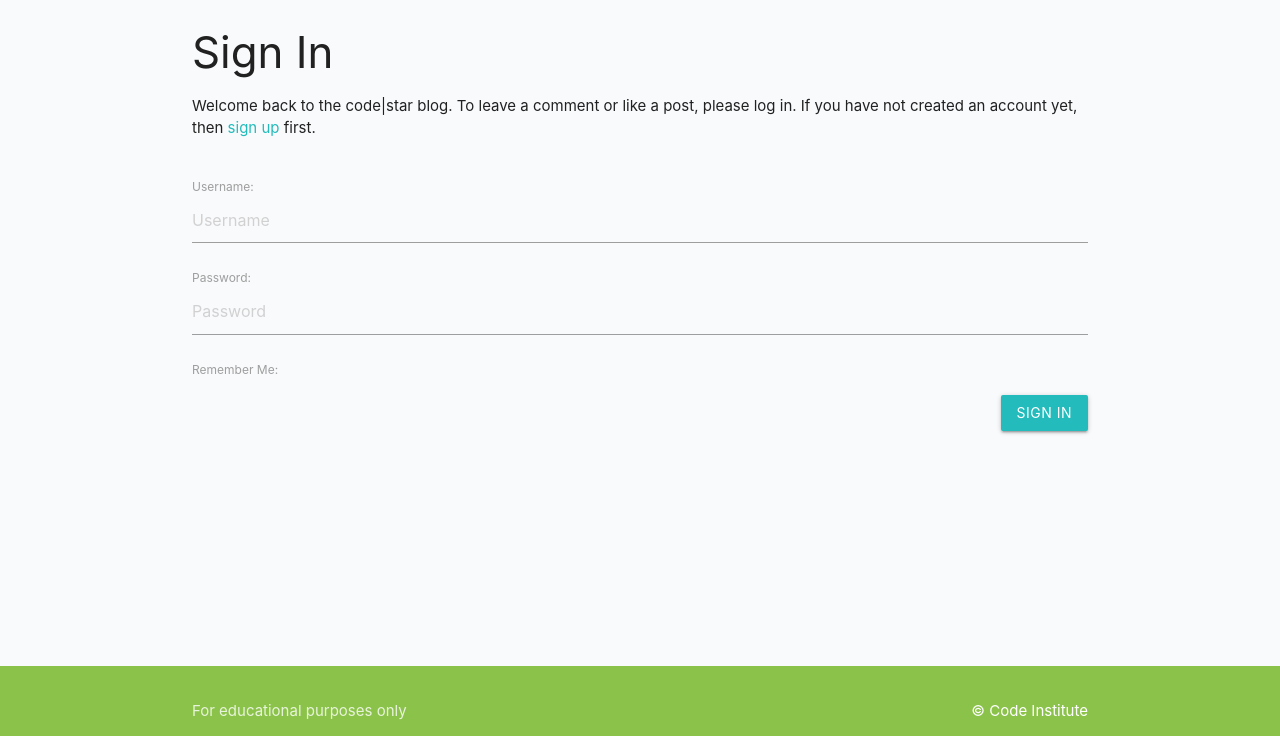
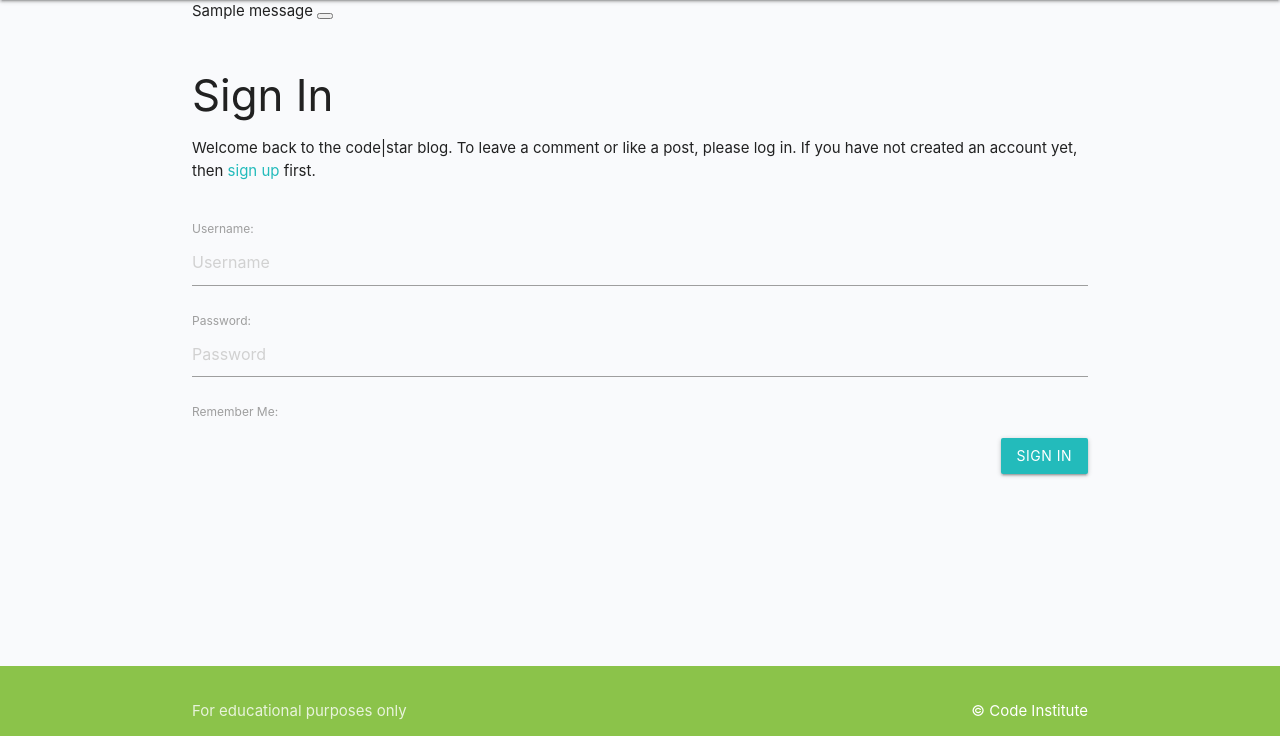
Before and after one commit to andresfgc/P4-REMS, a Django app: page /accounts/login/ in a window 1280 px wide. Shown: the part 64-800 px from the top of the page. Run offline with Django 3.2, Linux system fonts and the light colour scheme; tables that the repository leaves empty hold one stand-in row (values such as "Sample post"); one stand-in notice (Sample message) is shown; some libraries are stand-ins or nearby versions.

Commit message:
Add messages alert when login/logout

```diff
--- a/templates/base.html
+++ b/templates/base.html
@@ -79,6 +79,18 @@
         </nav>
     </header>
 
+    <div class="container">
+        <div class="row">
+            <div class="col-md-8 offset-md-2">
+                {% for message in messages %}
+                <div class="alert {{ message.tags }} alert-dismissible fade show" id="msg" role="alert">
+                    {{ message | safe }}
+                    <button type="button" class="btn-close" data-bs-dismiss="alert" aria-label="Close"></button>
+                </div>
+                {% endfor %}
+            </div>
+        </div>
+    </div>
 
     <main class="flex-shrink-0 main-bg">
         {% block content %}
@@ -97,6 +109,13 @@
       </footer>
     <script src="https://cdnjs.cloudflare.com/ajax/libs/materialize/1.0.0/js/materialize.min.js"></script>
     <script src="/static/js/script.js"></script>
+    <script>
+        setTimeout(function () {
+            let messages = document.getElementById("msg");
+            let alert = new bootstrap.Alert(messages);
+            alert.close();
+        }, 3000);
+    </script>
 </body>
 
 </html>
```
Also changed, not shown: django_rems/settings.py (+9 -0 lines), db.sqlite3.
